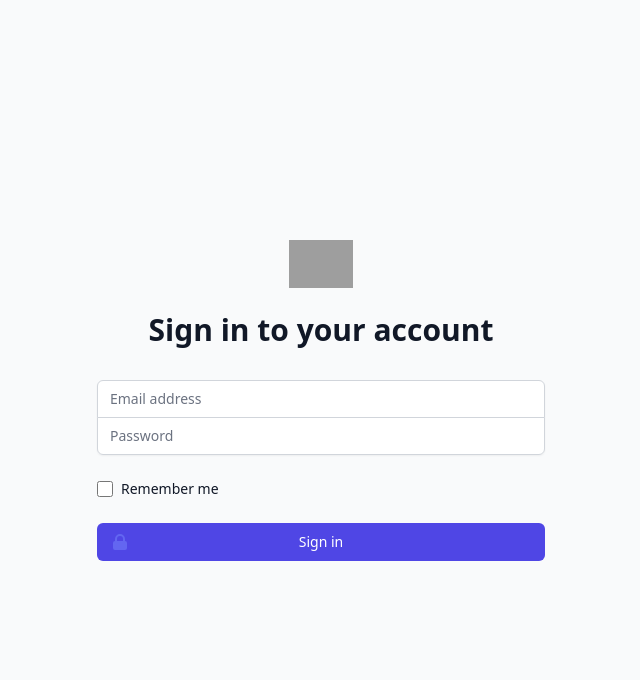
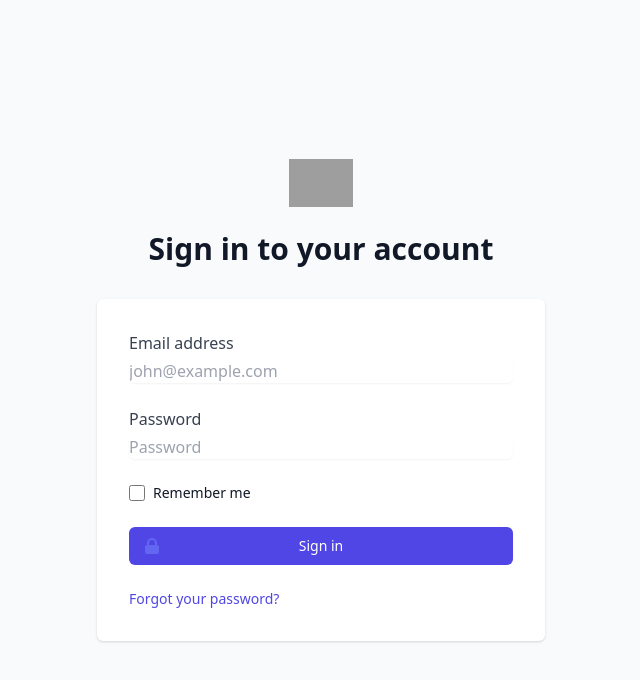
Before and after one commit to ks217/reactwind-admin-shell, a React (Create React App) app: page / in a window 1280 px wide. Shown: the top 680 px of the page, without its empty margins (319-959 px from the left). Built offline with nearby package versions, Linux system fonts and the light colour scheme; grey boxes are pictures that could not be loaded.

Commit message:
Improvements to the dummy Login form. Moved the form inside a card UI

```diff
--- a/src/components/Login.js
+++ b/src/components/Login.js
@@ -14,38 +14,35 @@ export default function Login(props) {
             Sign in to your account
           </h2>
         </div>
-        <form className="mt-8 space-y-6" action="#" method="POST">
-          <input type="hidden" name="remember" value="true" />
-          <div className="rounded-md shadow-sm -space-y-px">
-            <div>
-              <label htmlFor="email-address" className="sr-only">
-                Email address
-              </label>
+        <form
+          className="mt-8 space-y-6 text-left bg-white px-8 py-8 rounded-md shadow"
+          action="#"
+          method="POST"
+        >
+          <label className="block">
+            <span className="text-gray-700">Email address</span>
             <input
+              type="email"
               id="email-address"
               name="email"
-                type="email"
+              className="mt-1 block w-full rounded-md border-gray-300 shadow-sm focus:border-indigo-300 focus:ring focus:ring-indigo-200 focus:ring-opacity-50"
+              placeholder="john@example.com"
+              required
               autoComplete="email"
-                required
-                className="appearance-none rounded-none relative block w-full px-3 py-2 border border-gray-300 placeholder-gray-500 text-gray-900 rounded-t-md focus:outline-none focus:ring-indigo-500 focus:border-indigo-500 focus:z-10 sm:text-sm"
-                placeholder="Email address"
-              ></input>
-            </div>
-            <div>
-              <label htmlFor="password" className="sr-only">
-                Password
+            />
           </label>
+          <label className="block">
+            <span className="text-gray-700">Password</span>
             <input
               id="password"
               name="password"
               type="password"
               autoComplete="current-password"
               required
-                className="appearance-none rounded-none relative block w-full px-3 py-2 border border-gray-300 placeholder-gray-500 text-gray-900 rounded-b-md focus:outline-none focus:ring-indigo-500 focus:border-indigo-500 focus:z-10 sm:text-sm"
+              className="mt-1 block w-full rounded-md border-gray-300 shadow-sm focus:border-indigo-300 focus:ring focus:ring-indigo-200 focus:ring-opacity-50"
               placeholder="Password"
             />
-            </div>
-          </div>
+          </label>
           <div className="flex items-center justify-between">
             <div className="flex items-center">
               <input
@@ -61,6 +58,15 @@ export default function Login(props) {
                 Remember me
               </label>
             </div>
+            {/* <div class="text-sm">
+              <a
+                href="#"
+                class="font-medium text-indigo-600 hover:text-indigo-500"
+              >
+                Forgot your password?
+              </a>
+            </div> */}
+            <input type="hidden" name="remember" value="true" />
           </div>
 
           <div>
@@ -86,6 +92,16 @@ export default function Login(props) {
               Sign in
             </button>
           </div>
+          <div>
+            <div class="text-sm">
+              <a
+                href="#forgot-password"
+                class="font-medium text-indigo-600 hover:text-indigo-500"
+              >
+                Forgot your password?
+              </a>
+            </div>
+          </div>
         </form>
       </div>
     </div>
```
Lines whose indentation alone changed are shown as unchanged.
